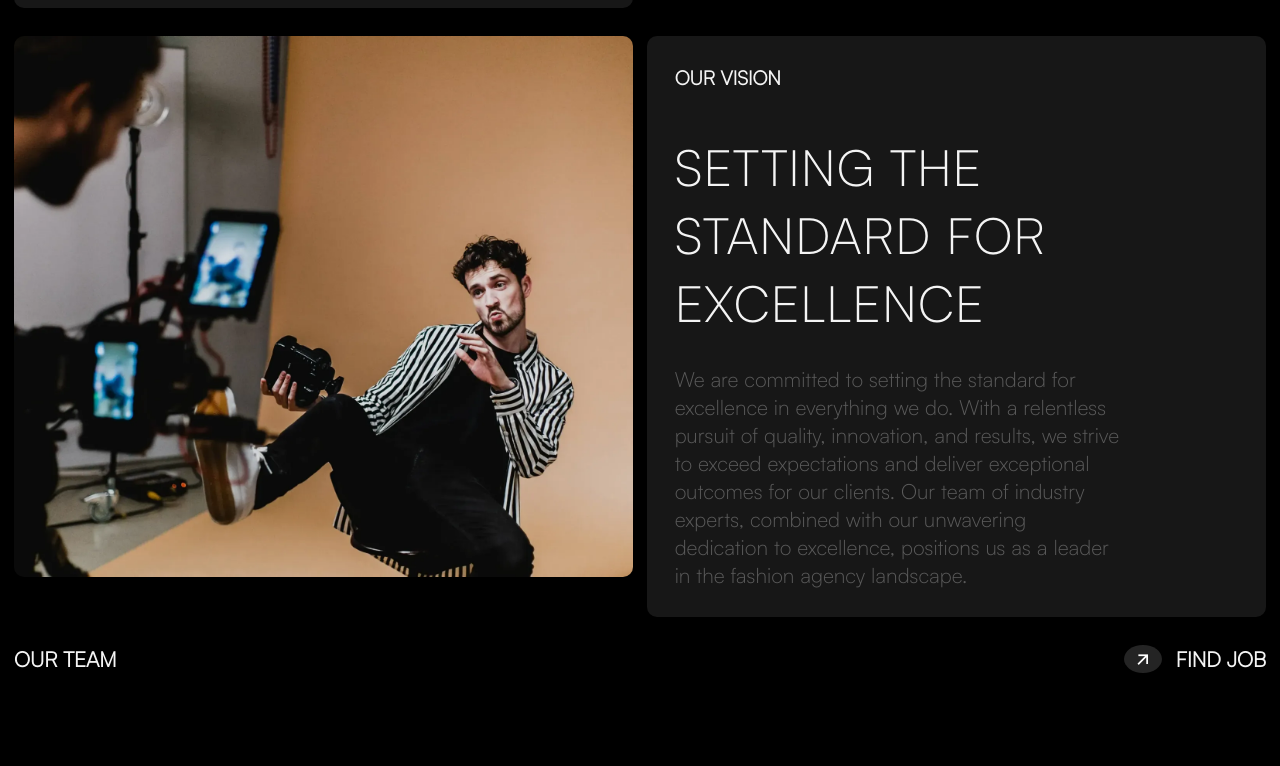
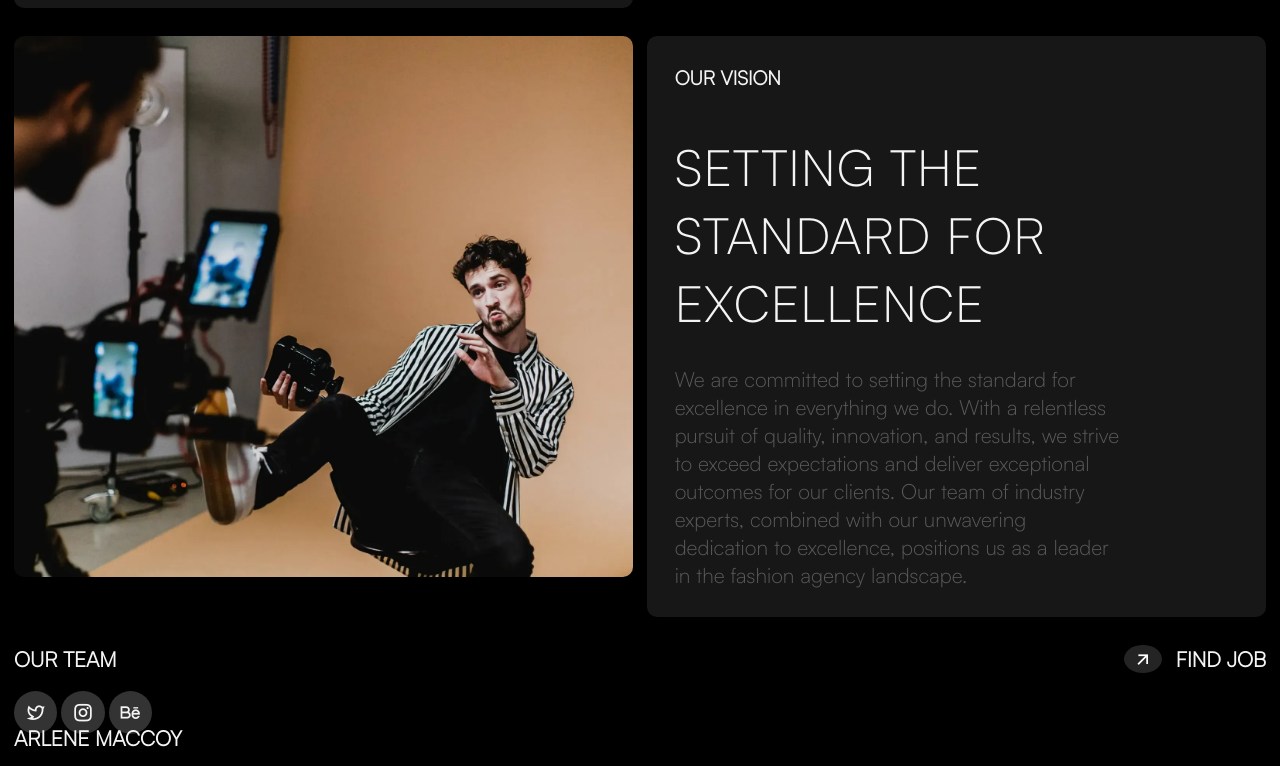
Before and after one commit to dhruv2006-code/responsive-landing-page, a plain HTML site: page index.html in a window 1280 px wide. Shown: the part 1456-2222 px from the top of the page. Before the commit the page ends 2143 px from the top, so only its background shows below. Drawn offline with nearby package versions, Linux system fonts and the light colour scheme.

Commit message:
second last section

```diff
--- a/index.html
+++ b/index.html
@@ -84,6 +84,16 @@
         <h1>Find job</h1>
         </div>
     </section>
+    <section class="view6">
+      <div class="top">
+        </div>
+        <div class="bottom">
+        <i class="ri-twitter-line"></i>
+            <i class="ri-instagram-line"></i>
+        <i class="ri-behance-line"></i>
+         <h2>ARLENE MACCOY</h2>
+         </div>
+    </section>
     </main>
 </body>
 </html>
--- a/style.scss
+++ b/style.scss
@@ -252,6 +252,19 @@ main{
             }
         }
 }
+    section.view6{
+        width: 100%;
+        padding: 1rem;
+        i{
+            font-size: 1.5rem;
+            background: rgba(255, 255, 255, 0.2);
+            backdrop-filter: blur(10px);
+            padding: 0.8rem;
+            border-radius: 50%;
+
+        }
+
+}
  }
 
 @media (min-width:900px) {
```
Also changed, not shown: style.css, 1 other file.
